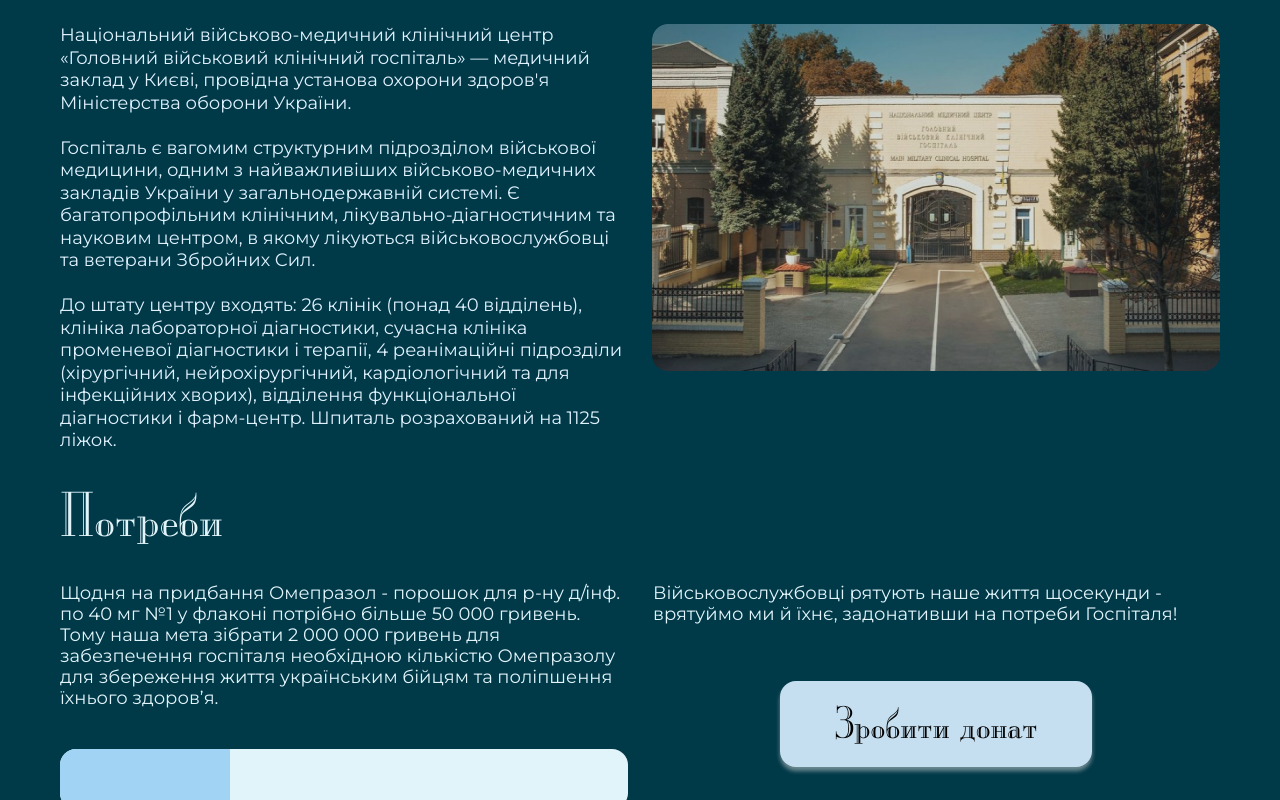
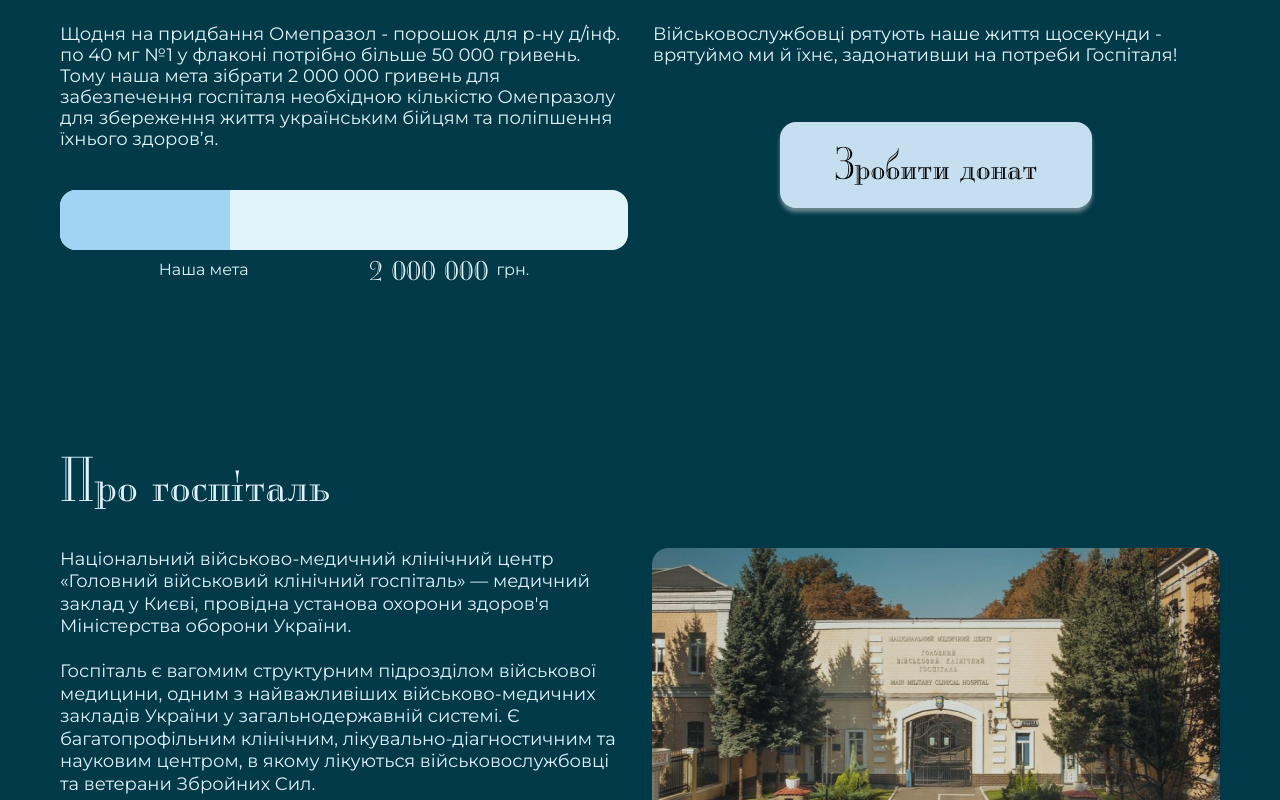
Before and after one commit to baza-trainee/-for-kyiv-hospital, a React (Create React App) app: page / in a window 1280 px wide. Shown: the part 1480-2280 px from the top of the page. Built offline with nearby package versions, Linux system fonts and the light colour scheme.

Commit message:
add link to donate and fix the modal thank

```diff
--- a/src/App.jsx
+++ b/src/App.jsx
@@ -30,12 +30,12 @@ export const App = () => {
             <>
               <Header />
               <Goal />
+              <Needs />
               <About />
-              <Needs />
-              {isShowThank ? <Thank /> : null}
               <ScrollToTopButton />
               <Footer />
               {isShowShareModal ? <ShareModal /> : null}
+              {isShowThank ? <Thank /> : null}
             </>
           }
         />
--- a/src/containers/Hero.jsx
+++ b/src/containers/Hero.jsx
@@ -1,4 +1,7 @@
+import { useThank } from 'hooks/ThankContext';
+
 const Hero = () => {
+  const { showModal } = useThank();
   return (
     <section className="overlay">
       <div className="container mx-auto px-[16px] md:px-[40px] sLg:px-[60px]">
@@ -10,9 +13,15 @@ const Hero = () => {
             Медики Головного військового клінічного госпіталю мужньо боряться за
             життя наших захисників, але без твоєї допомоги вони безкрилі.
           </p>
-          <button className="inline-block w-[250px] sm:w-[343px] md:w-[312px] h-[88px] md:h-[110px] sLg:h-[88px] p-4 mt-[145px] md:mt-[127px] sLg:mt-[58px] lg:mt-[42px] bg-light-blue title hover:bg-active-btn focus:bg-active-btn text-black text-[40px] leading-1.2 rounded-2xl shadow-donateBoxShadow transition-all">
+          <a
+            href="https://send.monobank.ua/jar/2XZVwHizxp"
+            target="_blank"
+            rel="noreferrer"
+            onClick={showModal}
+            className="inline-flex justify-center items-center  w-[250px] sm:w-[343px] md:w-[312px] h-[88px] md:h-[110px] sLg:h-[88px] p-4 mt-[145px] md:mt-[127px] sLg:mt-[58px] lg:mt-[42px] bg-light-blue title hover:bg-active-btn focus:bg-active-btn text-black text-[40px] leading-1.2 rounded-2xl shadow-donateBoxShadow transition-all"
+          >
             Зробити донат
-          </button>
+          </a>
         </div>
       </div>
     </section>
--- a/src/containers/Needs.jsx
+++ b/src/containers/Needs.jsx
@@ -1,4 +1,7 @@
+import { useThank } from 'hooks/ThankContext';
+
 const Needs = () => {
+  const { showModal } = useThank();
   return (
     <section
       id="needs"
@@ -69,9 +72,15 @@ const Needs = () => {
             Військовослужбовці рятують наше життя щосекунди - врятуймо ми й
             їхнє, задонативши на потреби Госпіталя!
           </p>
-          <button className="inline-block w-[312px] h-[86px] p-4 bg-light-blue title hover:bg-active-btn focus:bg-active-btn text-black text-[40px] leading-1.2 rounded-2xl shadow-donateBoxShadow transition-all">
+          <a
+            href="https://send.monobank.ua/jar/2XZVwHizxp"
+            target="_blank"
+            rel="noreferrer"
+            onClick={showModal}
+            className="inline-flex justify-center items-center w-[312px] h-[86px] p-4 bg-light-blue title hover:bg-active-btn focus:bg-active-btn text-black text-[40px] leading-1.2 rounded-2xl shadow-donateBoxShadow transition-all"
+          >
             Зробити донат
-          </button>
+          </a>
         </div>
       </div>
     </section>
--- a/src/containers/Thank-Modal.jsx
+++ b/src/containers/Thank-Modal.jsx
@@ -5,7 +5,7 @@ const Thank = () => {
   const { closeModal } = useThank();
   return (
     <div className="fixed w-full h-full top-0 left-0 bg-gray-800/50 backdrop-blur-sm flex justify-center md:items-center overflow-y-auto md:p-4">
-      <div className="w-[375px] h-max md:w-[744px] preLg:w-[1044px] bg-sky-100 relative">
+      <div className="w-[375px] h-max md:w-[744px] sLg:w-[1044px] bg-sky-100 relative">
         <span className="absolute top-8 right-4 md:right-10 sLg:right-[60px] cursor-pointer">
           <img src={close} alt="close" onClick={closeModal} />
         </span>
```
Also changed, not shown: src/utils/helpers.js (deleted).
